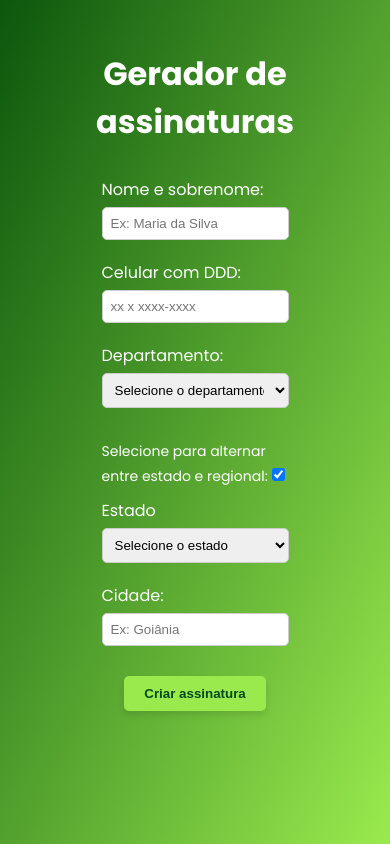
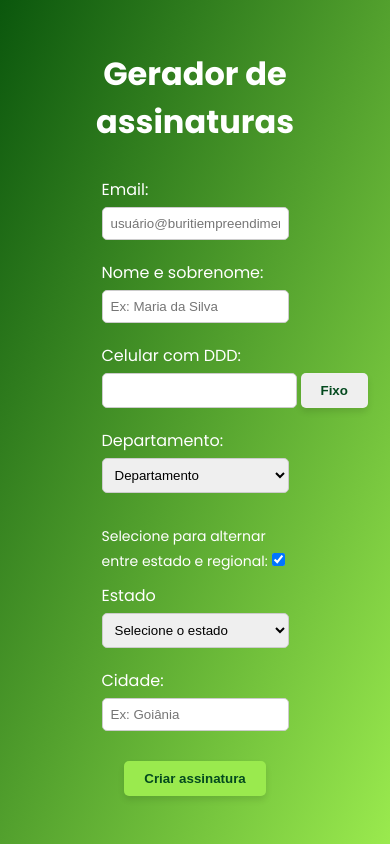
Before and after one commit to Bell006/SignatureGen_React.js, a React (Vite) app: page / in a window 390 px wide. Built offline with nearby package versions, Linux system fonts and the light colour scheme.

Commit message:
Refactoring phone logic

```diff
--- a/package.json
+++ b/package.json
@@ -14,6 +14,7 @@
     "react": "^18.3.1",
     "react-dom": "^18.3.1",
     "react-icons": "^5.2.1",
+    "react-input-mask": "^3.0.0-alpha.2",
     "save": "^2.9.0",
     "styled-components": "^6.1.11"
   },
--- a/src/App.css
+++ b/src/App.css
@@ -25,6 +25,15 @@ form {
 .inputWrapper {
   margin: 10px 0;
   max-width: 187px;
+}
+
+.phoneWrapper {
+  display: flex;
+  gap: 4px;
+}
+
+.phoneWrapper button{
+  margin-top: 0;
 }
 
 .checkWrapper {
@@ -78,3 +87,7 @@ button {
 .createButton:hover {
   background-color: #80cc39;
 }
+
+.phoneWrapper button:hover{
+  background-color: #e6e6e6;
+}
--- a/src/App.jsx
+++ b/src/App.jsx
@@ -1,9 +1,11 @@
 import React, { useState } from 'react';
+import InputMask from "react-input-mask";
 import './App.css';
 import { api } from './services/api';
 
 function App() {
   const [formData, setFormData] = useState({
+    email: '',
     name: '',
     phone: '',
     department: '',
@@ -15,10 +17,24 @@ function App() {
   const [downloadLink, setDownloadLink] = useState('');
   const [loading, setLoading] = useState(false);
   const [isState, setIsState] = useState(true);
+  const [isMobile, setIsMobile] = useState(true);
 
   const states = ['Acre', 'Alagoas', 'Bahia', 'Ceará', 'Goiás', 'Mato Grosso', 'Minas Gerais', 'Pará', 'Rio de Janeiro', 'São Paulo', 'Tocantins', 'Amapá'];
   const regionals = ['Norte', 'Nordeste', 'Sul', 'Sudeste', 'Centro-Oeste'];
   const departments = ['Administrativo', 'Obras', 'Marketing', 'Projetos', 'Gente e Gestão', 'Suprimentos', 'Contabilidade', 'T.I', 'Auditoria', 'Jurídico', 'Financeiro', 'SAC', 'Controladoria', 'Comercial', 'Ambiental', 'Projetos e Obras Corporativas', 'Manutenção', 'Assessoria', 'Gerente de Unidade'];
+
+  let digit = /[0-9]/;
+  let mobileMask = ['(', digit, digit, ')', ' ', '9', ' ', digit, digit, digit, digit, '-', digit, digit, digit, digit];
+
+  const handleNumberBtn = (e) => {
+    e.preventDefault();
+    setIsMobile(!isMobile);
+
+    setFormData(prevState => ({
+      ...prevState,
+      phone: ''
+    }));
+  }
 
   const handleDownload = () => {
     if (downloadLink) {
@@ -45,7 +61,7 @@ function App() {
 
   const handleSubmit = async (e) => {
     e.preventDefault();
-    setLoading(true); // Ativa o estado de loading
+    setLoading(true);
 
     try {
       setDownloadLink('');
@@ -83,6 +99,13 @@ function App() {
 
         <div className="inputWrapper">
           <label>
+            Email:
+          </label>
+          <input type="email" name="email" value={formData.email} onChange={handleChange} placeholder='usuário@buritiempreendimentos.com.br' required />
+        </div>
+
+        <div className="inputWrapper">
+          <label>
             Nome e sobrenome:
           </label>
           <input type="text" name="name" value={formData.name} onChange={handleChange} placeholder='Ex: Maria da Silva' required />
@@ -90,9 +113,12 @@ function App() {
 
         <div className="inputWrapper">
           <label>
-            Celular com DDD:
+            {isMobile ? 'Celular com DDD:' : 'Telefone fixo com DDD:'}
           </label>
-          <input type="text" name="phone" value={formData.phone} onChange={handleChange} placeholder='xx x xxxx-xxxx' required />
+          <div className="phoneWrapper">
+            <InputMask type='text' name='phone' value={formData.phone} onChange={handleChange} mask={isMobile ? mobileMask : '(99) 9999-9999'} required/>
+            <button onClick={handleNumberBtn}>{isMobile ? 'Fixo' : 'Celular'}</button>
+          </div>
         </div>
 
         <div className="inputWrapper">
@@ -105,7 +131,7 @@ function App() {
               onChange={handleChange}
               required
             >
-              <option value="" disabled>Selecione o departamento</option>
+              <option value="" disabled>Departamento</option>
               {departments.sort().map((department) => (
                 <option key={department} value={department}>{department}</option>
               ))}
@@ -170,7 +196,6 @@ function App() {
           </div>
         )}
 
-
         <button type="submit" className="createButton" disabled={loading}>
           {loading ? 'Aguarde...' : 'Criar assinatura'}
         </button>
```
Also changed, not shown: 1 other file (tests, documents, lock files or other folders).
